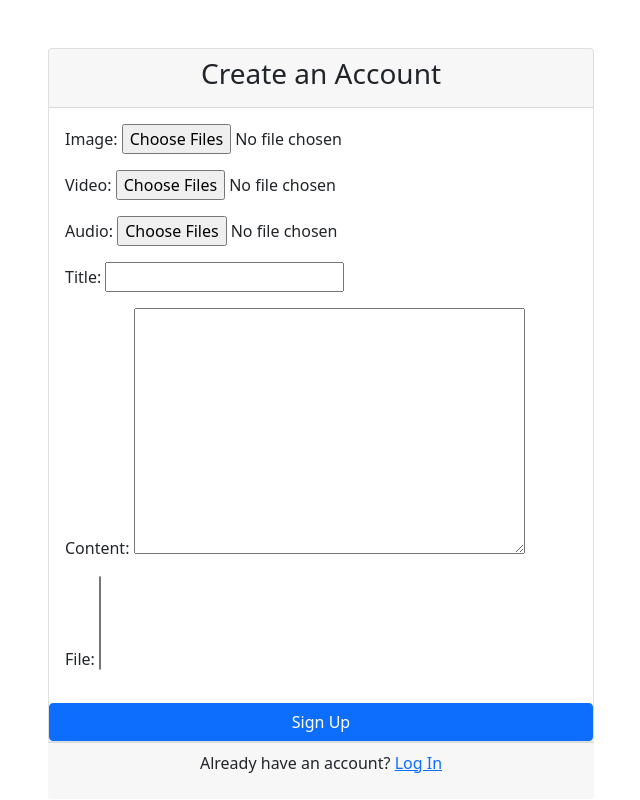
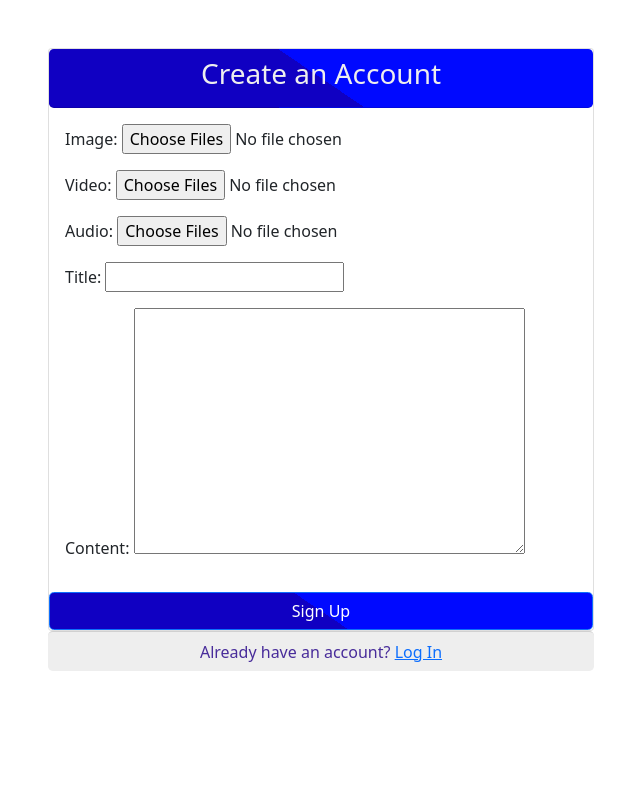
Before and after one commit to mamadkhezri/Zab, a Django app: template accounts/templates/accounts/signup.html in a window 1280 px wide. Shown: the whole page, without its empty margins (319-959 px from the left). Run offline with Django 4.2, Linux system fonts and the light colour scheme; the template is opened without the code that fills it: values that come from a table or form of the project are taken from there, others are empty; some libraries are stand-ins or nearby versions.

Commit message:
edit signup.css

```diff
--- a/accounts/templates/accounts/signup.html
+++ b/accounts/templates/accounts/signup.html
@@ -6,6 +6,7 @@
   <meta charset="UTF-8">
   <meta name="viewport" content="width=device-width, initial-scale=1.0">
   <link rel="stylesheet" href="https://cdnjs.cloudflare.com/ajax/libs/bootstrap/5.0.0-beta3/css/bootstrap.min.css">
+  <link rel="stylesheet" href="{% static 'css\signup.css' %}" >
   <title>Register</title>
 </head>
 <body>
@@ -13,8 +14,8 @@
     <div class="row justify-content-center">
       <div class="col-md-6 mt-5">
         <div class="card">
-          <div class="card-header">
-            <h3 class="text-center">Create an Account</h3>
+          <div class="card-header rounded-3">
+            <h3 class="text-center" >Create an Account</h3>
           </div>
           <div class="card-body">
             <form action="{% url 'accounts:user_register' %}" method="post">
@@ -22,12 +23,12 @@
                 {{form.as_p}}
                </div>
               <div class="d-grid">
-                <button type="submit" act class="btn btn-primary">Sign Up</button>
+                <button type="submit" act class="btn btn-primary rounded-3 ">Sign Up</button>
               </div>
             </form>
           </div>
-          <div class="card-footer text-center">
-            <p>Already have an account? <a href="{% url 'accounts:user_login'%}">Log In</a></p>
+          <div class="card-footer text-center rounded-3 ">
+            <p class="text">Already have an account? <a href="{% url 'accounts:user_login'%}">Log In</a></p>
           </div>
         </div>
       </div>
--- a/posts/forms.py
+++ b/posts/forms.py
@@ -12,7 +12,7 @@ class PostUpdateCreateForm(forms.ModelForm):
 
     class Meta:
         model = Post
-        fields = ('image', 'video', 'audio', 'title', 'content', 'file')
+        fields = ('image', 'video', 'audio', 'title', 'content')
 
     def save(self, commit=True):
         post = super().save(commit=commit)
--- a/static/css/signup.css
+++ b/static/css/signup.css
@@ -1,50 +1,21 @@
-* {
-    margin: 0;
-    padding: 0;
-    box-sizing: border-box;
-}
-
-body {
-    height: 100vh;
-    display: flex;
-    font-family: 'Roboto', sans-serif;
-    font-size: x-large;
-    align-items: center;
-    justify-content: center;
+.card-header{
     background: rgb(16, 0, 194);
-    background: -moz-linear-gradient(34deg, rgba(16, 0, 194, 1) 50%, rgba(0, 9, 255, 1) 50%);
-    background: -webkit-linear-gradient(34deg, rgba(16, 0, 194, 1) 50%, rgba(0, 9, 255, 1) 50%);
     background: linear-gradient(34deg, rgba(16, 0, 194, 1) 50%, rgba(0, 9, 255, 1) 50%);
-    filter: progid:DXImageTransform.Microsoft.gradient(startColorstr="#1000c2", endColorstr="#0009ff", GradientType=1);
-}
-
-.login {
-    width: 360px;
-    height: min-content;
-    padding: 20px;
-    border-radius: 12px;
-    background: #ffffff;
-}
-
-.login h1 {
-    font-size: 36px;
-    margin-bottom: 26px;
-}
-
-.login form {
-    font-size: 20px;
 
 }
 
-.login form .form-group {
-    margin-bottom: 12px;
-
+.card-footer{
+    background: #eee;
+    height: 40px;
 }
 
-.login form input[type=submit] {
-    font-size: 25px;
-    margin-top: 25px;
+.text{
+    color: #482c9a;
+}
 
+
+h3{
+    color: #eee;
 }
 
 .btn {
```
